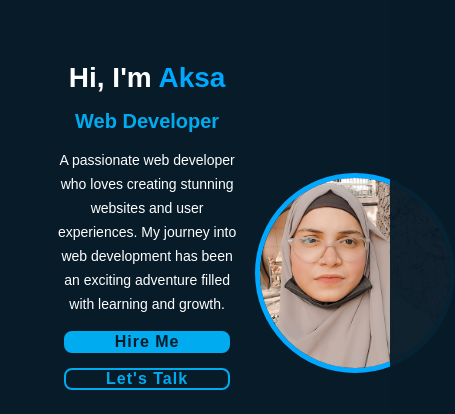
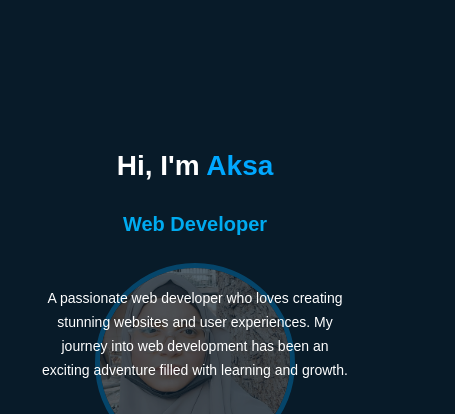
Before and after one commit to Aksa-07/Portfolio_Website, a plain HTML site: page index.html in a window 390 px wide. Shown: the part 59-473 px from the top of the page, 455 px wide, since content can reach past the window. Drawn offline with Linux system fonts and the light colour scheme.

Commit message:
style.css

```diff
--- a/style.css
+++ b/style.css
@@ -986,16 +986,24 @@ color: #cccccc;
       padding: 15px 5%;
   }
 
-
-  /* Rest of the CSS remains the same */
+  /* Hero Section */
   .hero {
-      padding-top: 100px;
-      height: auto;
+      display: flex;
+      justify-content: center;
+      align-items: center;
+      height: 100vh; /* Full viewport height */
       text-align: center;
+      padding: 0 5%; /* Some padding for smaller screens */
+      overflow: hidden; /* Prevent content from overflowing */
   }
 
   .hero-content {
-      padding: 20px 5%;
+      max-width: 90%; /* Limit width for better appearance */
+      display: flex;
+      flex-direction: column;
+      justify-content: center;
+      align-items: center;
+      gap: 15px; /* Add spacing between elements */
   }
 
   .hero-content h2 {
@@ -1010,15 +1018,15 @@ color: #cccccc;
 
   .hero-content p {
       font-size: 16px;
-      margin: 15px 0;
+      margin-bottom: 20px;
   }
 
   /* Buttons */
   .hero-content .buttons {
-      width: 100%;
+      display: flex;
       flex-direction: column;
       align-items: center;
-      height: auto;
+      width: 100%;
       gap: 15px;
   }
 
@@ -1029,20 +1037,22 @@ color: #cccccc;
 
   /* Hero Image */
   .hero-image {
-      position: relative;
-      right: 0;
-      top: 0;
-      transform: none;
-      margin: 30px auto;
+      position: absolute; /* Allows it to overlap other content */
+      top: 50%;
+      left: 50%;
+      transform: translate(-50%, -50%);
       width: 100%;
-      display: flex;
-      justify-content: center;
+      height: 100%;
+      opacity: 0.3; /* Fades the image to emphasize the content */
+      z-index: -1; /* Push the image behind other elements */
   }
 
   .hero-image img {
-      width: 250px;
-      height: 250px;
+      width: 100%;
+      height: auto;
+      object-fit: cover; /* Ensures the image fills the space */
   }
+
 
   /* Social Icons */
   .social-icons {
```
